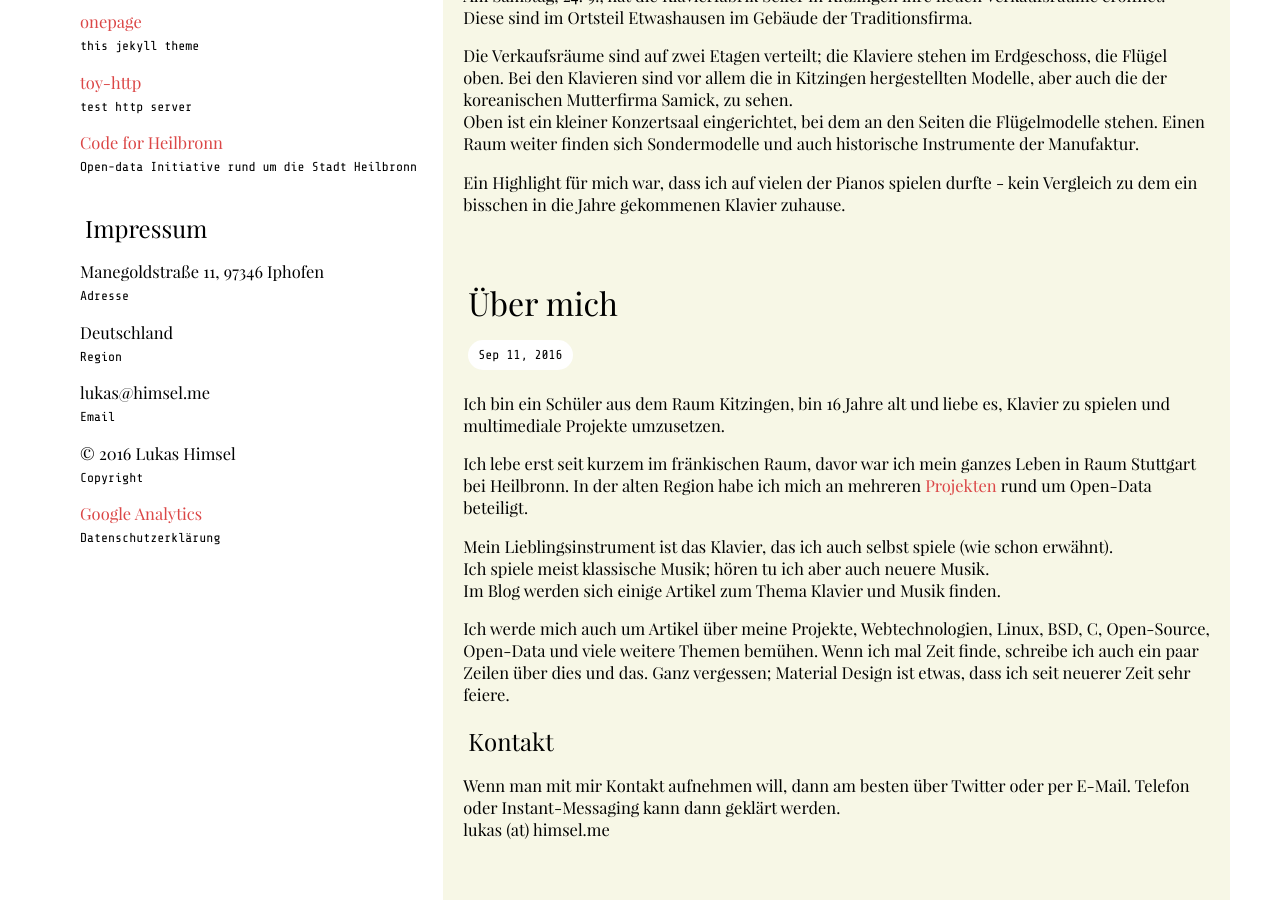
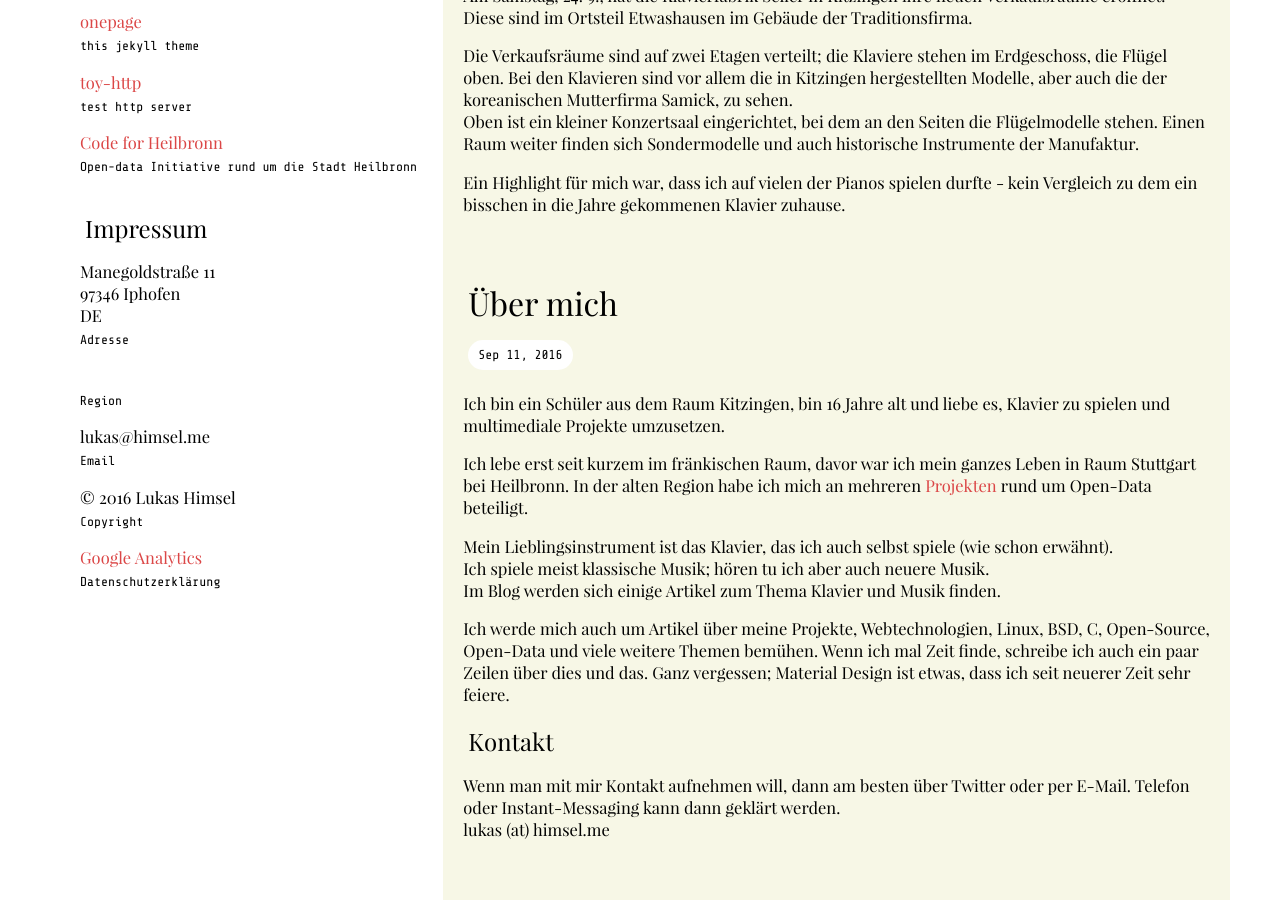
Before and after one commit to NishkaDG/lukas-h.github.io, a Jekyll site: the page built from index.html, in a window 1280 px wide and 900 px high, scrolled down 307 px. Built offline with Jekyll 4.4.1, drawn with Linux system fonts in a browser that asks for light colours; some web fonts are replaced.

```diff
--- a/_config.yml
+++ b/_config.yml
@@ -15,8 +15,7 @@ github_username:  lukas-h
 accent: "#f7f7e6" # accent color for blog column
 
 author: "Lukas Himsel"
-address: "Manegoldstraße 11, 97346 Iphofen"
-region: "Deutschland"
+address: "Manegoldstraße 11<br>97346 Iphofen<br>DE"
 email: "lukas@himsel.me"
 
 # google analytics tracking code, please change the value
```
